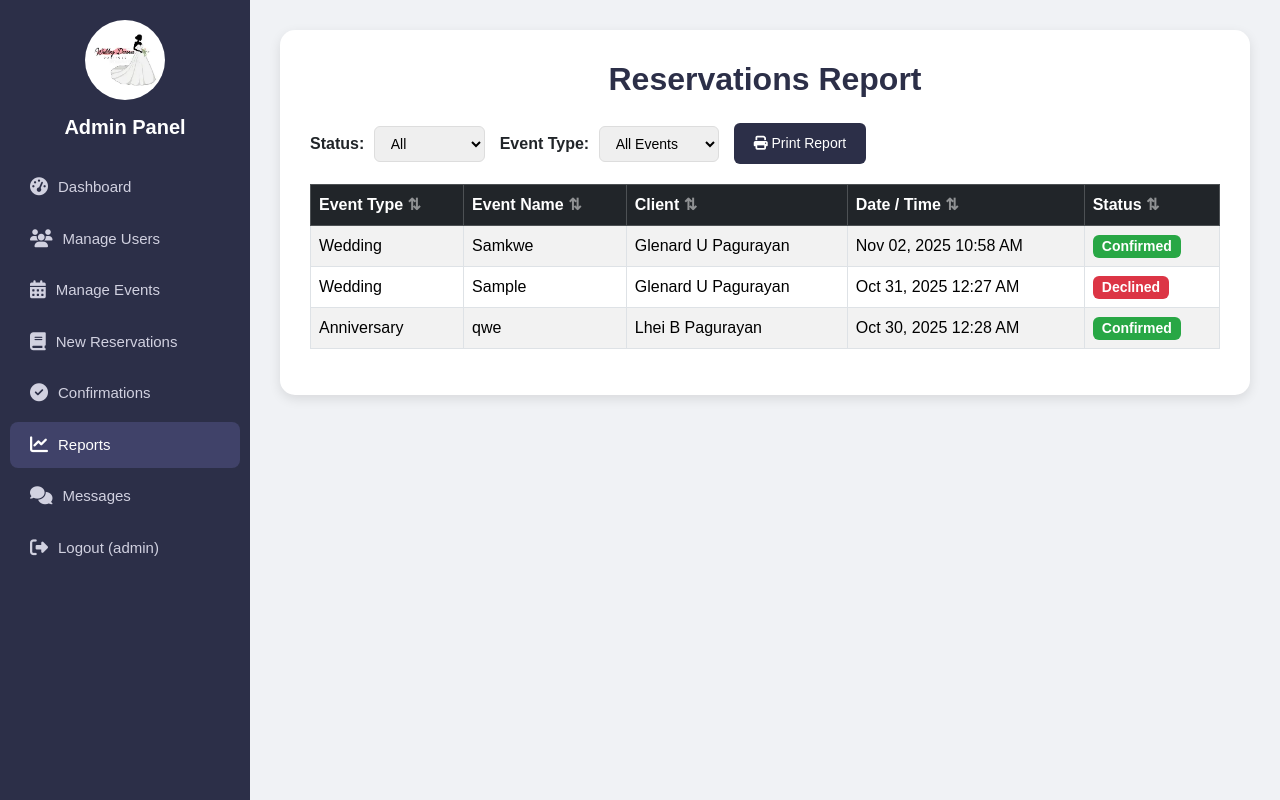
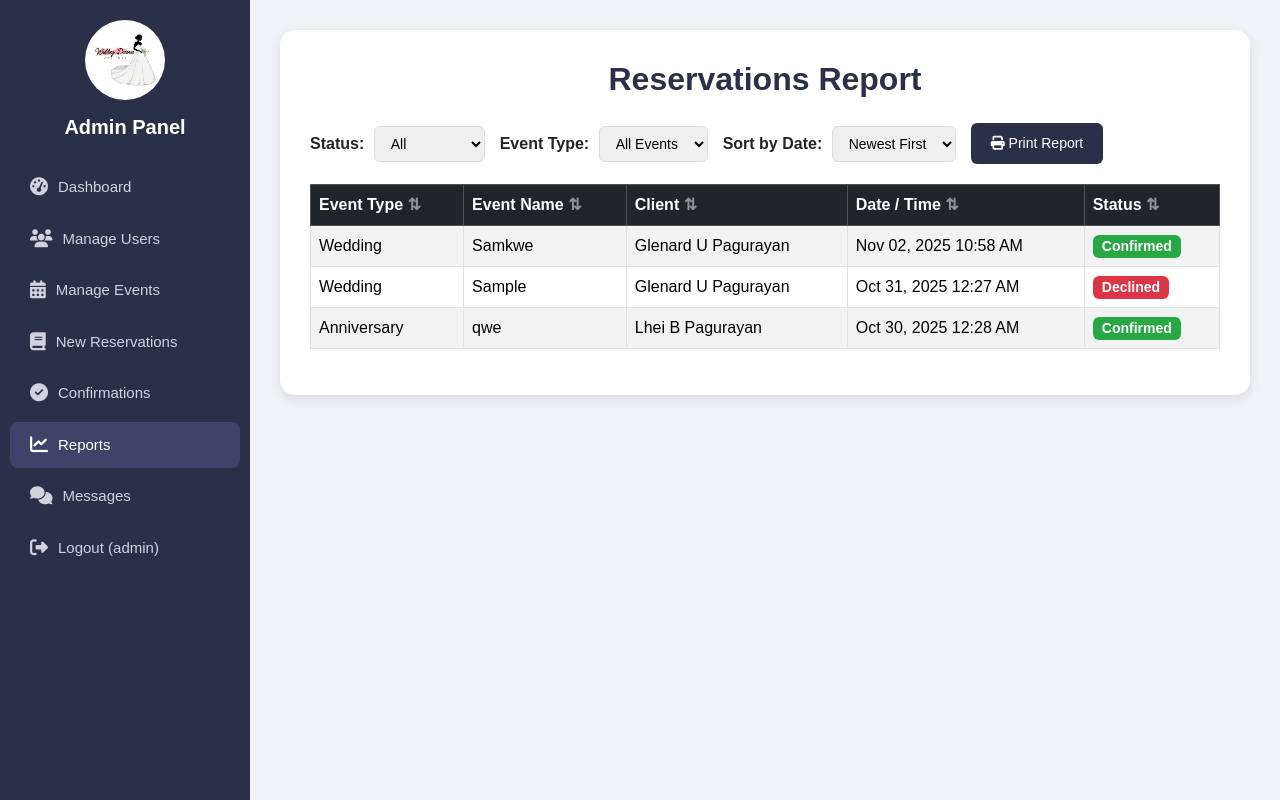
Before and after one commit to Glenn-IT/bridal_shops, a PHP site: page /reports.php in a window 1280 px wide. Run offline with PHP 8.4, Linux system fonts and the light colour scheme; a user stored in the database is signed in; data comes from the database, SQL or seed files in the repository.

Commit message:
Enhance reports page with date sorting and print functionality, including dynamic sort labels

```diff
--- a/reports.php
+++ b/reports.php
@@ -250,6 +250,7 @@ $result = $mysqli->query("SELECT service_type, event_name, firstname, middlename
     <div class="print-header">
       <h1>Bridal Event Management System</h1>
       <p>Reservations Report - Generated on <?= date("F d, Y") ?></p>
+      <p id="printSortLabel" style="font-size:13px; color:#555;"></p>
     </div>
 
     <h2>Reservations Report</h2>
@@ -272,7 +273,15 @@ $result = $mysqli->query("SELECT service_type, event_name, firstname, middlename
         </select>
       </div>
 
-      <button class="btn-print" onclick="window.print()">
+      <div>
+        <label for="dateSort">Sort by Date:</label>
+        <select id="dateSort" onchange="sortByDate()">
+          <option value="desc">Newest First</option>
+          <option value="asc">Oldest First</option>
+        </select>
+      </div>
+
+      <button class="btn-print" onclick="printReport()">
         <i class="fas fa-print"></i> Print Report
       </button>
     </div>
@@ -343,6 +352,11 @@ $result = $mysqli->query("SELECT service_type, event_name, firstname, middlename
       option.textContent = eventType;
       eventTypeFilter.appendChild(option);
     });
+
+    // Set default sort indicator to match SQL ORDER BY event_datetime DESC
+    const headers = table.getElementsByTagName('thead')[0].getElementsByTagName('th');
+    headers[3].classList.add('sort-desc');
+    sortDirection[3] = 'desc';
   });
 
   // Filter table based on selected filters
@@ -375,6 +389,47 @@ $result = $mysqli->query("SELECT service_type, event_name, firstname, middlename
 
   // Sort table by column
   let sortDirection = {};
+
+  // Sort by Date dropdown
+  function sortByDate() {
+    const direction = document.getElementById('dateSort').value;
+    const table = document.getElementById('reportTable');
+    const tbody = table.getElementsByTagName('tbody')[0];
+    const rows = Array.from(tbody.getElementsByTagName('tr'));
+
+    // Update header sort indicators for date column (index 3)
+    const headers = table.getElementsByTagName('thead')[0].getElementsByTagName('th');
+    for (let i = 0; i < headers.length; i++) {
+      headers[i].classList.remove('sort-asc', 'sort-desc');
+    }
+    headers[3].classList.add(direction === 'asc' ? 'sort-asc' : 'sort-desc');
+    sortDirection[3] = direction;
+
+    rows.sort(function(a, b) {
+      const aVal = parseInt(a.getElementsByTagName('td')[3].getAttribute('data-timestamp'));
+      const bVal = parseInt(b.getElementsByTagName('td')[3].getAttribute('data-timestamp'));
+      return direction === 'asc' ? aVal - bVal : bVal - aVal;
+    });
+
+    rows.forEach(function(row) { tbody.appendChild(row); });
+  }
+
+  // Print with current sort label
+  function printReport() {
+    const dateSort = document.getElementById('dateSort');
+    const sortLabel = dateSort.options[dateSort.selectedIndex].text;
+    const statusFilter = document.getElementById('statusFilter');
+    const statusLabel = statusFilter.options[statusFilter.selectedIndex].text;
+    const eventFilter = document.getElementById('eventTypeFilter');
+    const eventLabel = eventFilter.options[eventFilter.selectedIndex].text;
+
+    document.getElementById('printSortLabel').textContent =
+      'Filters — Status: ' + statusLabel + ' | Event Type: ' + eventLabel + ' | Sorted by Date: ' + sortLabel;
+
+    window.print();
+  }
+
+  function sortTable(columnIndex) {
 
   function sortTable(columnIndex) {
     const table = document.getElementById('reportTable');
```
